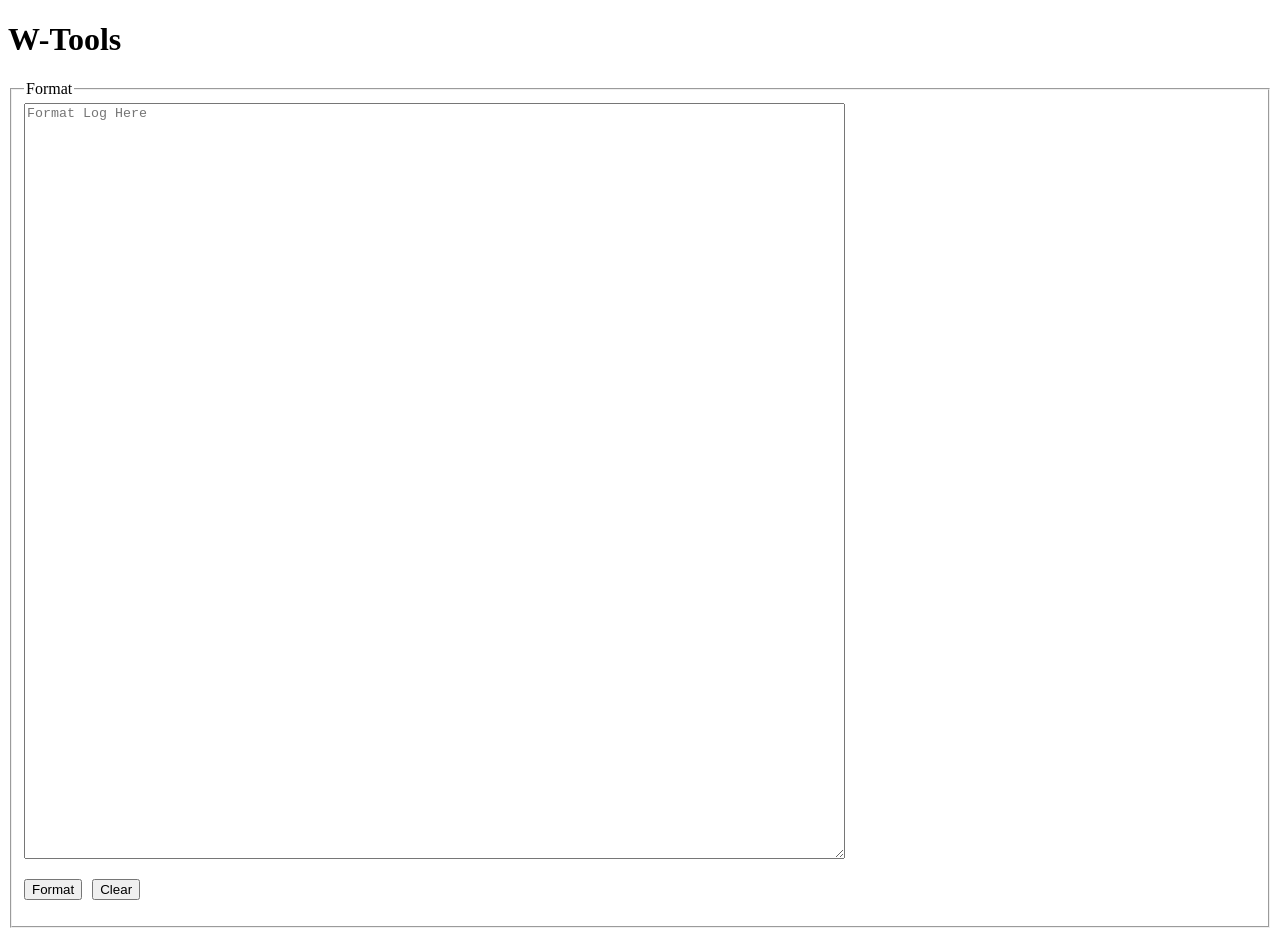
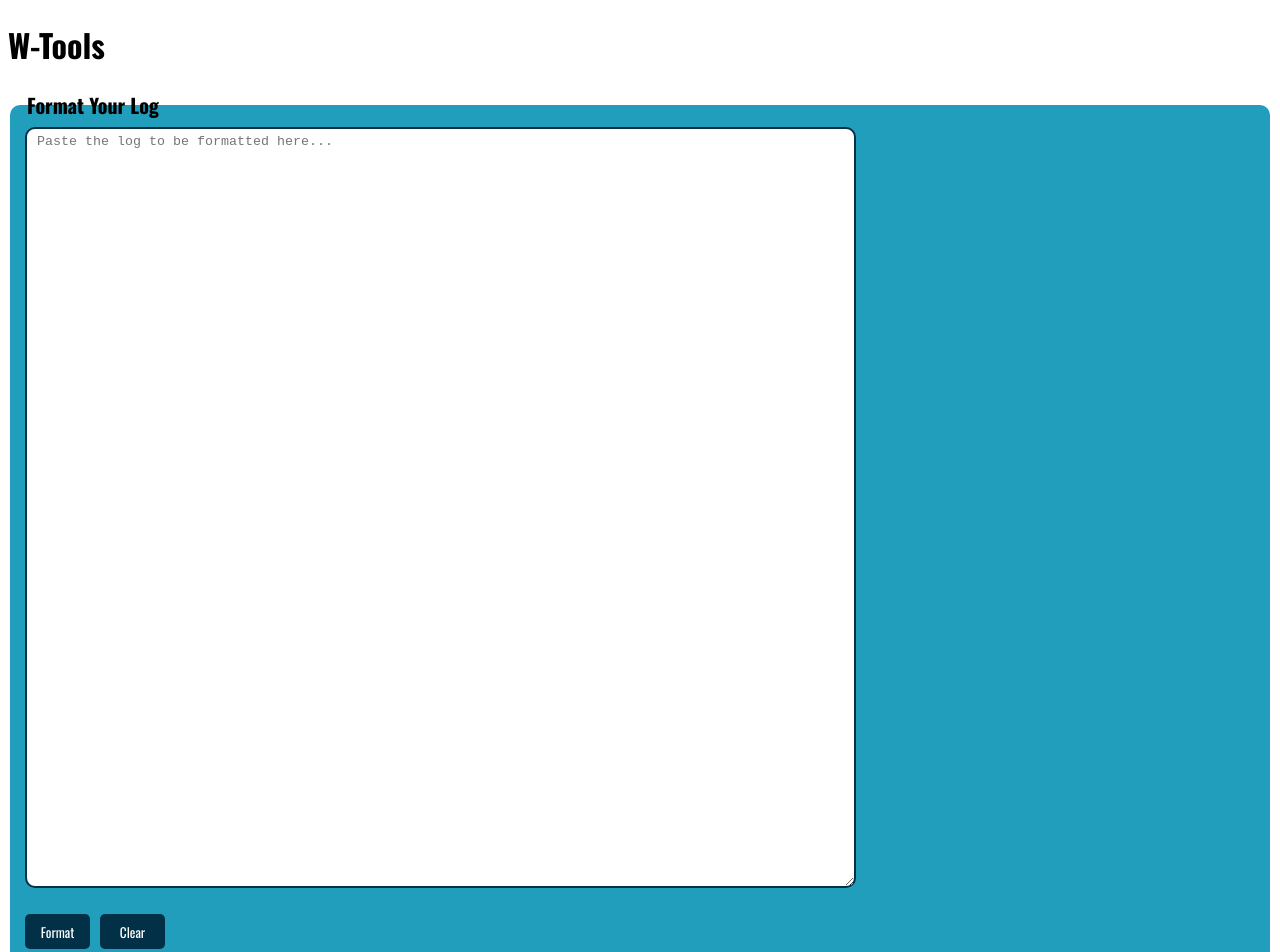
Before and after one commit to TheShonuff/w-tools, a SvelteKit app: page / in a window 1280 px wide. Shown: the top 952 px of the page. Built offline with nearby package versions, Linux system fonts and the light colour scheme.

Commit message:
styles added

```diff
--- a/src/routes/+page.svelte
+++ b/src/routes/+page.svelte
@@ -17,11 +17,18 @@
 	}
 </script>
 
+<main>
 	<h1>W-Tools</h1>
 	<form>
 		<fieldset>
-		<legend>Format</legend>
-		<textarea name="textarea" rows="50" cols="100" bind:value placeholder="Format Log Here" />
+			<legend>Format Your Log</legend>
+			<textarea
+				name="textarea"
+				rows="50"
+				cols="100"
+				bind:value
+				placeholder="Paste the log to be formatted here..."
+			/>
 			<p>
 				<button class="format-btn" on:click={format}>Format</button><button
 					class="clear-btn"
@@ -31,13 +38,62 @@
 			<p class="copied" />
 		</fieldset>
 	</form>
+</main>
 
 <style>
+	/* https://coolors.co/palette/8ecae6-219ebc-023047-ffb703-fb8500 */
+	@import url('https://fonts.googleapis.com/css2?family=Oswald:wght@200;300;400;500;600;700&display=swap');
 	.copied {
 		font-weight: bold;
 	}
 
+	h1 {
+		font-family: 'Oswald', sans-serif;
+	}
 	.format-btn {
+		font-family: 'Oswald', sans-serif;
 		margin-right: 10px;
+		background-color: #023047;
+		color: white;
+		height: 35px;
+		width: 65px;
+		border-radius: 5px;
+		border-style: none;
+	}
+	.format-btn:hover {
+		background-color: #fb8500;
+		cursor: pointer;
+	}
+	.clear-btn {
+		font-family: 'Oswald', sans-serif;
+		margin-right: 10px;
+		background-color: #023047;
+		color: white;
+		height: 35px;
+		width: 65px;
+		border-radius: 5px;
+		border-style: none;
+	}
+	.clear-btn:hover {
+		background-color: #fb8500;
+		cursor: pointer;
+	}
+	fieldset {
+		font-family: 'Oswald', sans-serif;
+		font-size: 20px;
+		font-weight: bold;
+		background-color: #219ebc;
+		border-radius: 10px;
+		border-style: none;
+	}
+	textarea {
+		border-radius: 10px;
+		padding-left: 10px;
+		padding-top: 5px;
+		border: 2px solid #023047;
+	}
+	textarea:focus {
+		outline: none !important;
+		border: 2px solid #fb8500;
 	}
 </style>
```
Lines whose indentation alone changed are shown as unchanged.
